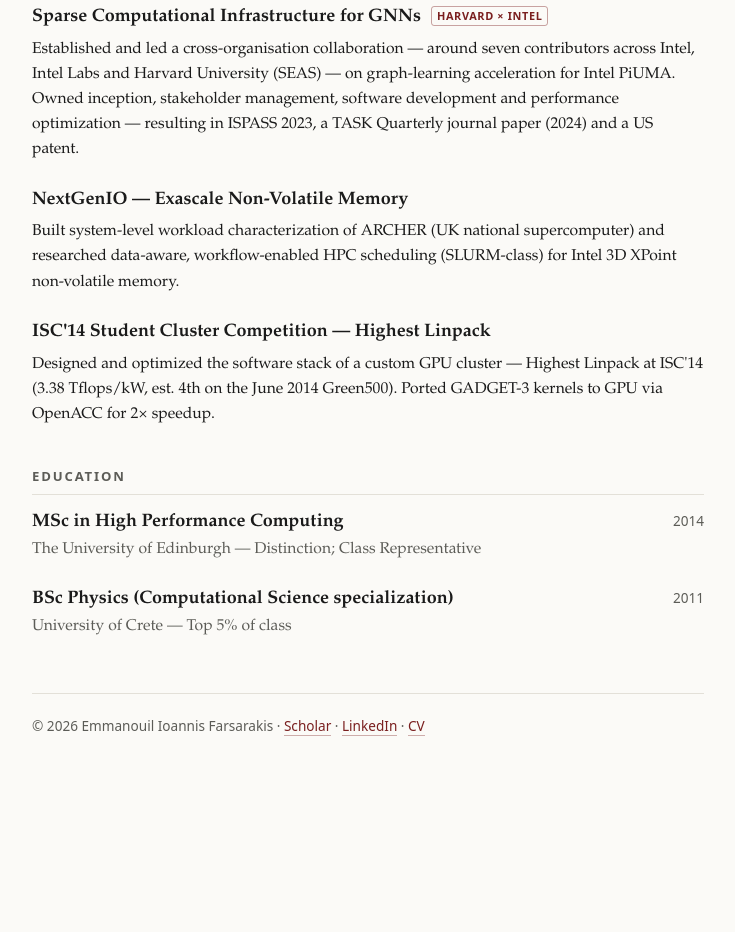
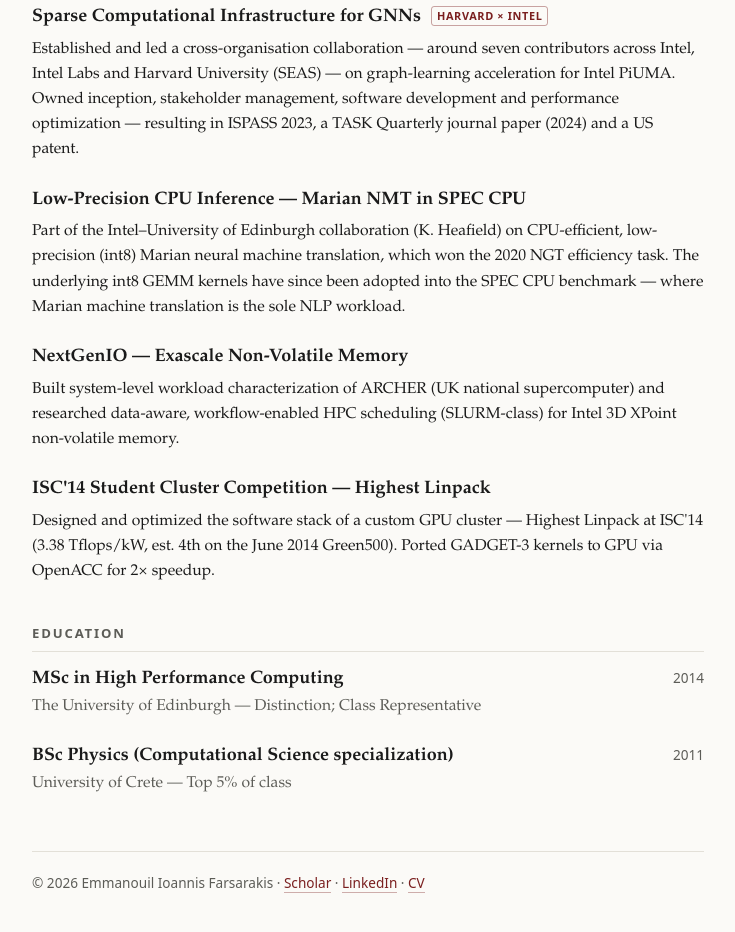
Before and after one commit to efarsarakis/farsarakis-cv, a plain HTML site: page index.html in a window 1280 px wide. Shown: the part 2611-3543 px from the top of the page, without its empty margins (272-1007 px from the left). Before the commit the page ends 3444 px from the top, so only its background shows below. Drawn offline with Linux system fonts and the light colour scheme.

Commit message:
Add SPEC CPU / Marian NMT project

```diff
--- a/index.html
+++ b/index.html
@@ -247,6 +247,14 @@
     </div>
 
     <div class="item">
+      <div class="org">Low-Precision CPU Inference — Marian NMT in SPEC CPU</div>
+      <p>Part of the Intel–University of Edinburgh collaboration (K. Heafield) on CPU-efficient,
+      low-precision (int8) Marian neural machine translation, which won the 2020 NGT efficiency task.
+      The underlying int8 GEMM kernels have since been adopted into the SPEC CPU benchmark — where
+      Marian machine translation is the sole NLP workload.</p>
+    </div>
+
+    <div class="item">
       <div class="org">NextGenIO — Exascale Non-Volatile Memory</div>
       <p>Built system-level workload characterization of ARCHER (UK national supercomputer) and researched
       data-aware, workflow-enabled HPC scheduling (SLURM-class) for Intel 3D&nbsp;XPoint non-volatile memory.</p>
```
Also changed, not shown: 1 other file.
